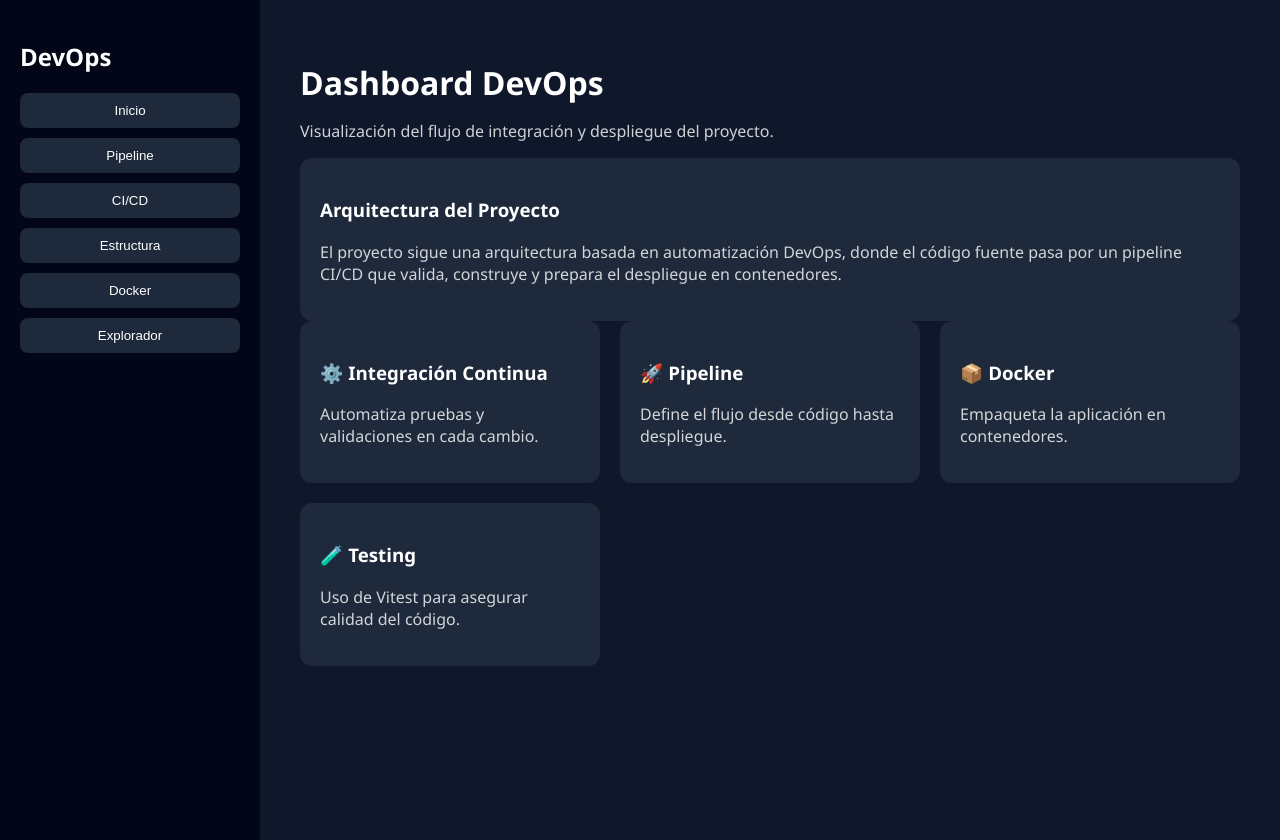
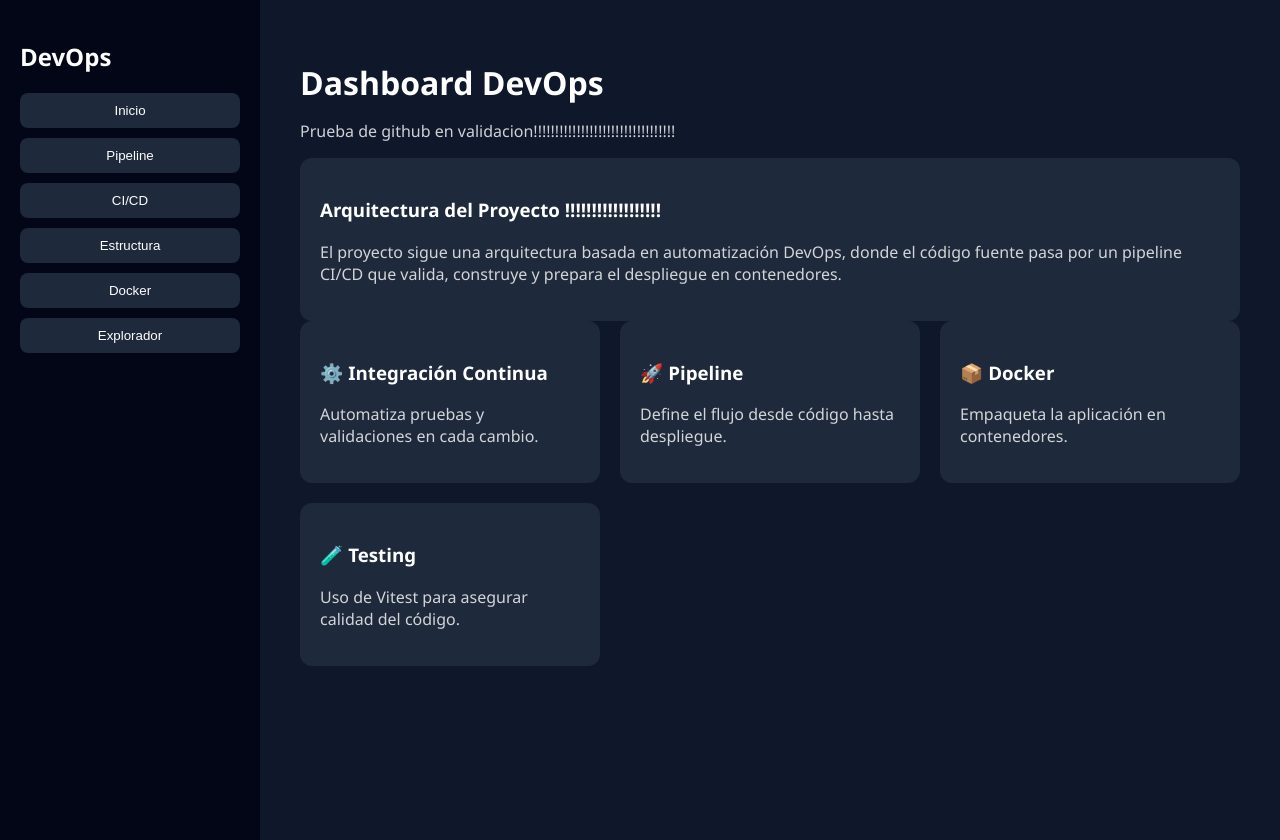
Before and after one commit to Andres812/build-push-action-clone, a website: page index.html in a window 1280 px wide. Drawn offline with Linux system fonts and the light colour scheme.

Commit message:
actualizacion index

```diff
--- a/index.html
+++ b/index.html
@@ -134,9 +134,9 @@ p {
 <div id="home" class="section active">
     <h1>Dashboard DevOps</h1>
 
-    <p>Visualización del flujo de integración y despliegue del proyecto.</p>
+    <p>Prueba de github en validacion!!!!!!!!!!!!!!!!!!!!!!!!!!!!!!!!!</p>
 <div class="card">
-<h3>Arquitectura del Proyecto</h3>
+<h3>Arquitectura del Proyecto !!!!!!!!!!!!!!!!!!</h3>
 <p>
 El proyecto sigue una arquitectura basada en automatización DevOps,
 donde el código fuente pasa por un pipeline CI/CD que valida,
```
